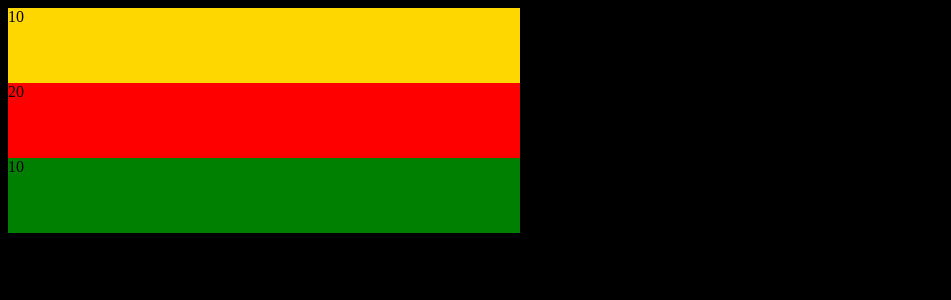
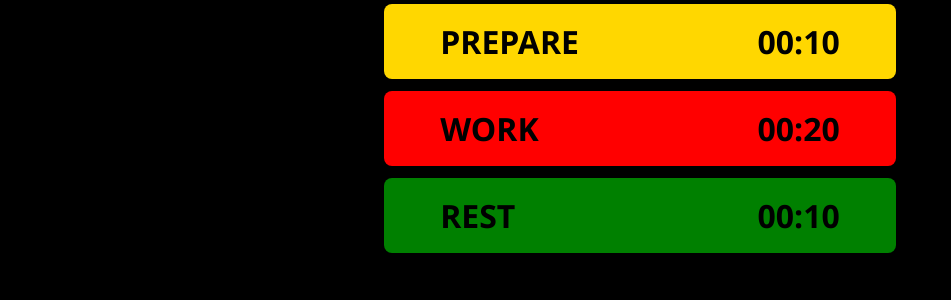
Before and after one commit to c1b3rt00lk1t/free-tabata, a React (Create React App) app: page / in a window 1280 px wide. Shown: the top 300 px of the page, without its empty margins (0-951 px from the left). Built offline with nearby package versions, Linux system fonts and the light colour scheme.

Commit message:
Static btns for prepare, work, rest, ready.

```diff
--- a/src/components/CountdownButton.jsx
+++ b/src/components/CountdownButton.jsx
@@ -1,14 +1,16 @@
-import React, { useContext } from 'react'
-import FreeTabataContext from '../context/FreeTabataContext'
+import React, { useContext } from "react";
+import FreeTabataContext from "../context/FreeTabataContext";
 
 
-const CountdownButton = ({type}) => {
-
+const CountdownButton = ({ type }) => {
   const context = useContext(FreeTabataContext);
   const countdown = context[type];
   return (
-    <div className={`${type}  countdownBtn`}>{countdown}</div>
-  )
-}
+    <div className={`${type} countdownBtn `}>
+        <div className="countdownBtnItems">{type.toUpperCase()}</div>
+        <div className="countdownBtnItems">{`${String(Math.floor(countdown/60)).padStart(2,'0')}:${countdown%60}`}</div>
+    </div>
+  );
+};
 
-export default CountdownButton
+export default CountdownButton;
--- a/src/flexbox/HorizontalContainer.jsx
+++ b/src/flexbox/HorizontalContainer.jsx
@@ -2,7 +2,7 @@ import React from 'react'
 
 const HorizontalContainer = ({children}) => {
   return (
-    <div className='horizontalContainer'>{children}</div>
+    <div className={`horizontalContainer`}>{children}</div>
   )
 }
 
--- a/src/index.css
+++ b/src/index.css
@@ -4,28 +4,52 @@
 }
 
 *{
-    background-color: black;
+    box-sizing: border-box;
+    margin: 0;
+    padding: 0;
 }
 
+body{
+    background-color: black;
+    font-family: 'Segoe UI', Tahoma, Geneva, Verdana, sans-serif;
+}
 /* Flexbox classes */
 .verticalContainer{
     display: flex;
     flex-direction: column;
     justify-content: space-between;
+    align-items: center;
+    gap: 0.5vh;
+
 }
 
 .horizontalContainer{
     display: flex;
     flex-direction: row;
     justify-content: space-between;
+    align-items: center;
 }
 
 /* Mobile first */
 .countdownBtn{
     width: 90vw;
     height: calc(var(--countdownBtnHeight)/3.2);
+    border-radius: 1vh;
+    margin: 0.5vh;
+    padding: 5px;
 
+    display: flex;
+    flex-direction: row;
+    justify-content: space-between;
+    align-items: center;
 }
+
+.countdownBtnItems{
+    margin: 0 5vw;
+    font-size: 8vw;
+    font-weight: bold;
+}
+
 .prepare{
     background-color:gold
 }
@@ -40,9 +64,15 @@
 
 /* Adjustment for wider screens */
 
-@media (min-width: 400px) {
+@media (min-width: 600px) {
     .countdownBtn{
         width: 40vw;
         height: calc(var(--countdownBtnHeight)/3.2);
     }
+
+    .countdownBtnItems{
+        margin: 0 4vw;
+        font-size: 2.5vw;
+        font-weight: bold;
+    }
 }
```
Also changed, not shown: src/App.js (+9 -9 lines).
